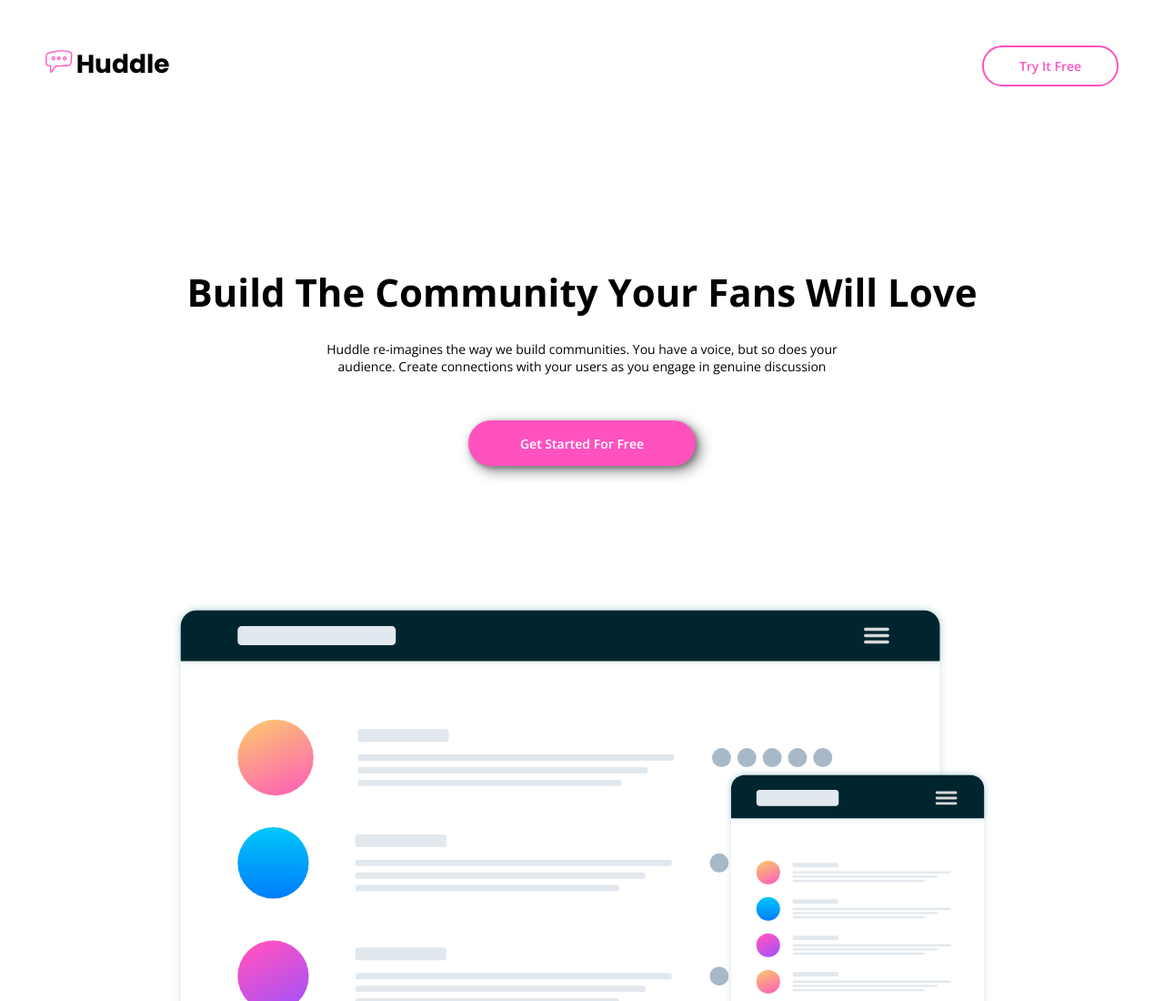
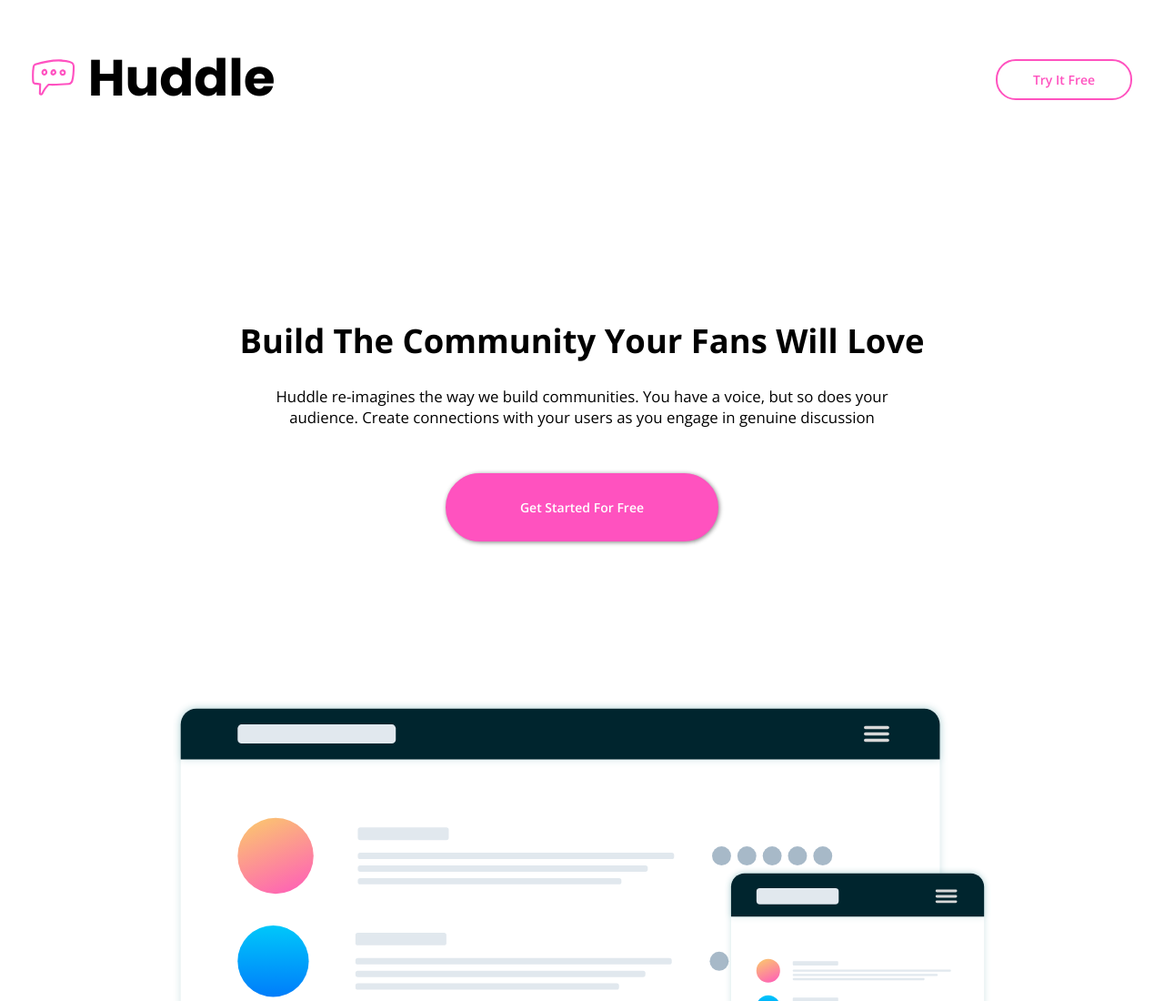
Before and after one commit to hosamelshazly92/Huddle-Landing-Page, a plain HTML site: page design/index.html in a window 1280 px wide. Shown: the top 1100 px of the page at 91% size. Drawn offline with nearby package versions, Linux system fonts and the light colour scheme.

Commit message:
edit the header section

```diff
--- a/design/index.html
+++ b/design/index.html
@@ -22,7 +22,7 @@
 <body>
 
     <header>
-        <img src="./images/icon-messages.svg" alt="LOGO-IMG" />
+        <img src="./images/icon-messages.svg" alt="IMG-LOGO" />
         <h1>Huddle</h1>
         <button>Try It Free</button>
     </header>
--- a/design/style.scss
+++ b/design/style.scss
@@ -36,16 +36,18 @@ body {
     font-size: $Font-Size;
 
     header {
-        padding: 50px;
+        padding: 65px 35px;
 
         img {
-            width: 30px;
-            height: 25px;
+            height: 40px;
+            margin-right: 10px;
         }
 
         h1 {
             font-family: $Header-Font;
             display: inline-block;
+            font-size: $Font-Size * 4;
+            line-height: 0;
         }
 
         button {
@@ -63,26 +65,26 @@ body {
             padding: 0px 40px;
 
             .section-head {
-                margin: 150px 0px;
+                margin: 175px 0px;
                 text-align: center;
 
                 h1 {
-                    font-size: $Font-Size * 3;
+                    font-size: $Font-Size * 2.6;
                     margin-bottom: 25px;
                 }
 
                 p {
-                    margin: 0px 25% 50px 25%;
+                    margin: 0px 20% 50px 20%;
+                    font-size: $Font-Size * 1.2;
                 }
 
                 button {
                     @extend %button;
-                    height: 50px;
-                    width: 250px;
-                    border-radius: 28px;
+                    height: 75px;
+                    width: 300px;
+                    border-radius: 50px;
                     box-shadow:
-                        2px 2px 5px $Light-Grey,
-                        5px 5px 15px $Light-Grey;
+                        1px 1px 5px $Light-Grey;
                 }
             }
 
```
Also changed, not shown: design/compiled.css, 1 other file.
